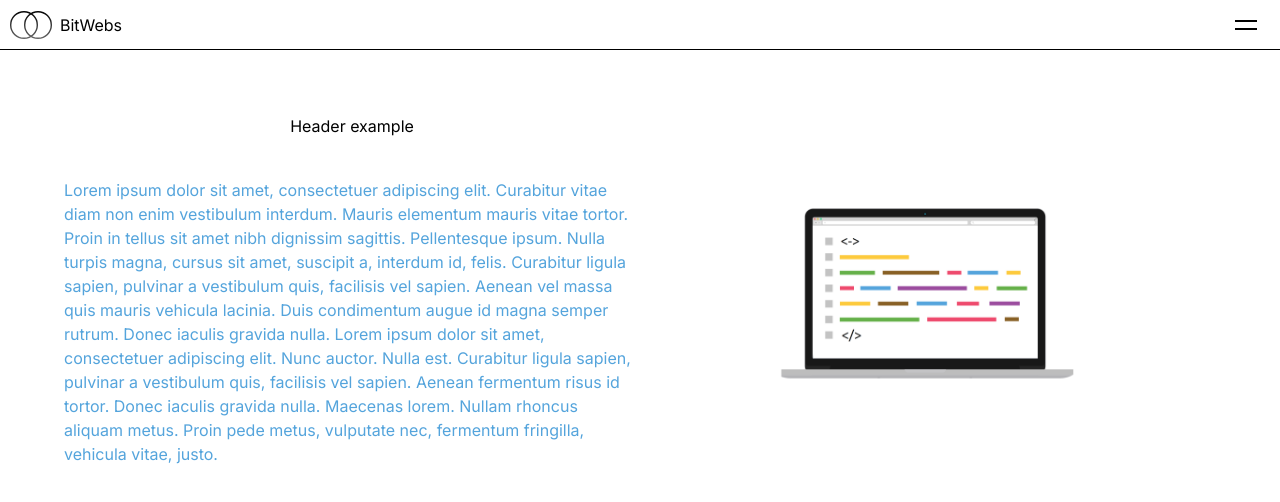
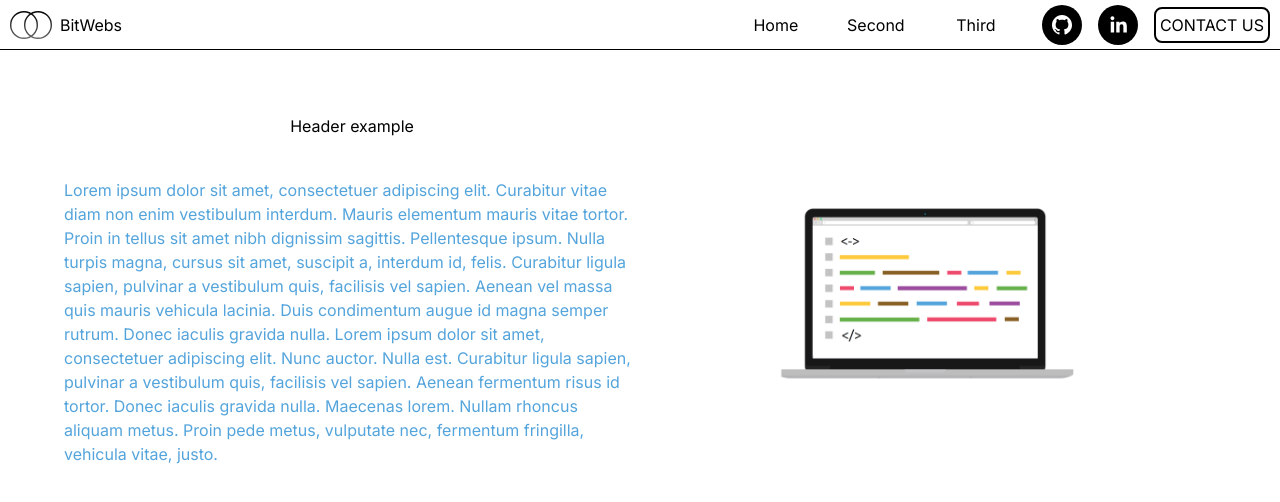
Before and after one commit to rudolfbok/bitwebs2.0, a Next.js app: page / in a window 1280 px wide. Shown: the top 502 px of the page. Built offline with nearby package versions, Linux system fonts and the light colour scheme.

Commit message:
Bráška zabila af

```diff
--- /dev/null
+++ b/components/core/contactus.tsx
@@ -0,0 +1,7 @@
+export default function ContactUs() {
+    return (
+        <a href="#contactus" className="border-2 rounded-lg p-1">
+            CONTACT US
+        </a>
+    )
+}
--- /dev/null
+++ b/components/core/desktopmenu.tsx
@@ -0,0 +1,45 @@
+"use client"
+import menuItems from "@/types/menuitems"
+import ContactUs from "./contactus"
+import { SocialIcon } from "react-social-icons"
+import { Turn } from "hamburger-react";
+import { useState } from "react";
+
+export  function DesktopMenu () {
+    return (
+        <div className="flex flex-row gap-4 items-center max-md:hidden">
+            {menuItems.map((item, index) => (
+                <a key={index} href={item.href} className="mr-[20px]">
+                    {item.label}
+                </a>
+            ))}
+            <SocialIcon url="https://github.com" bgColor="black" className="!w-10 !h-10"/>
+            <SocialIcon url="https://linkedin.com" bgColor="black" className="!w-10 !h-10"/>
+            <ContactUs/>
+        </div>
+    )
+}
+
+export default function Menu () {
+    const [isOpen, setIsOpen] = useState(false);
+    return (
+        <div className="flex flex-row gap-4 items-center ">
+
+            <div className={`flex flex-col md:flex-row items-center border fixed md:static z-0 bg-white right-0 -translate-y-[-95px] w-[110px] md:w-auto md:border-none transition-transform md:transform-none ${isOpen ? '' :'translate-x-[130%]'}`}>
+            {menuItems.map((item, index) => (
+                        <a key={index} href={item.href} className="rounded-lg w-[100px] my-[5px] mx-[px] text-center border md:border-none">
+                            {item.label}
+                        </a>
+                    ))}
+            </div>
+
+            <SocialIcon url="https://github.com" bgColor="black" className="!w-10 !h-10"/>
+            <SocialIcon url="https://linkedin.com" bgColor="black" className="!w-10 !h-10"/>
+            <ContactUs/>
+            <button onClick={() => setIsOpen(!isOpen)} className="relative z-10 md:hidden">
+                <Turn toggled={isOpen} onToggle={setIsOpen} size={22}/>
+
+            </button>
+        </div>
+    )
+}
--- a/components/core/header.tsx
+++ b/components/core/header.tsx
@@ -1,4 +1,5 @@
 import SlideMenu from "./slidemenu"
+import DesktopMenu from "./desktopmenu"
 import Image from "next/image"
 import LogoTest from "@/public/logo.svg"
 
@@ -9,8 +10,8 @@ export default function Header() {
                 <Image src={LogoTest} alt="Logo" className="max-h-7 w-auto"/>
                 <p>BitWebs</p>
             </div>
-            <div className="flex w-1/2 justify-end">
-                <SlideMenu/>
+            <div className="flex w-1/2 max-md:justify-end md:justify-end">
+                <DesktopMenu/>
             </div>
         </div>
     )
--- a/components/core/slidemenu.tsx
+++ b/components/core/slidemenu.tsx
@@ -2,24 +2,29 @@
 
 import { useState } from "react"
 import menuItems from "@/types/menuitems";
-import Image from "next/image";
-import { Squeeze } from "hamburger-react";
-import ThreeLinesButton from "@/public/threelines.svg";
+import { Turn } from "hamburger-react";
+import ContactUs from "./contactus";
+import { SocialIcon } from "react-social-icons";
 
 export default function SlideMenu() {
     const [isOpen, setIsOpen] = useState(false);
 
     return (
-        <div className="flex relative items-center">
+        <div className="flex relative items-center md:hidden">
             <button onClick={() => setIsOpen(!isOpen)} className="relative z-10">
-                <Squeeze toggled={isOpen} onToggle={setIsOpen} size={22}/>
+                <Turn toggled={isOpen} onToggle={setIsOpen} size={22}/>
             </button>
-                <div className={`flex flex-col items-center border fixed z-0 bg-white right-0 top-1/2 -translate-y-1/2 w-[110px] transition-transform ${isOpen ? '' :'translate-x-[130%]'}`}>
+                <div className={`flex flex-col items-center border fixed z-0 bg-white right-0 -translate-y-[-95px] w-[110px] transition-transform ${isOpen ? '' :'translate-x-[130%]'}`}>
                     {menuItems.map((item, index) => (
                         <a key={index} href={item.href} className="rounded-lg w-[100px] my-[5px] mx-[px] text-center border">
                             {item.label}
                         </a>
                     ))}
+                    <div className="flex flex-row">
+                        <SocialIcon url="https://github.com" bgColor="black"/>
+                        <SocialIcon url="https://linkedin.com" bgColor="black"/>
+                    </div>
+                    <ContactUs/>
                     <select>
                         <option>CZ</option>
                         <option>EN</option>
--- a/package.json
+++ b/package.json
@@ -12,7 +12,8 @@
     "hamburger-react": "^2.5.1",
     "next": "14.2.5",
     "react": "^18",
-    "react-dom": "^18"
+    "react-dom": "^18",
+    "react-social-icons": "^6.18.0"
   },
   "devDependencies": {
     "typescript": "^5",
```
Also changed, not shown: 1 other file (tests, documents, lock files or other folders).
